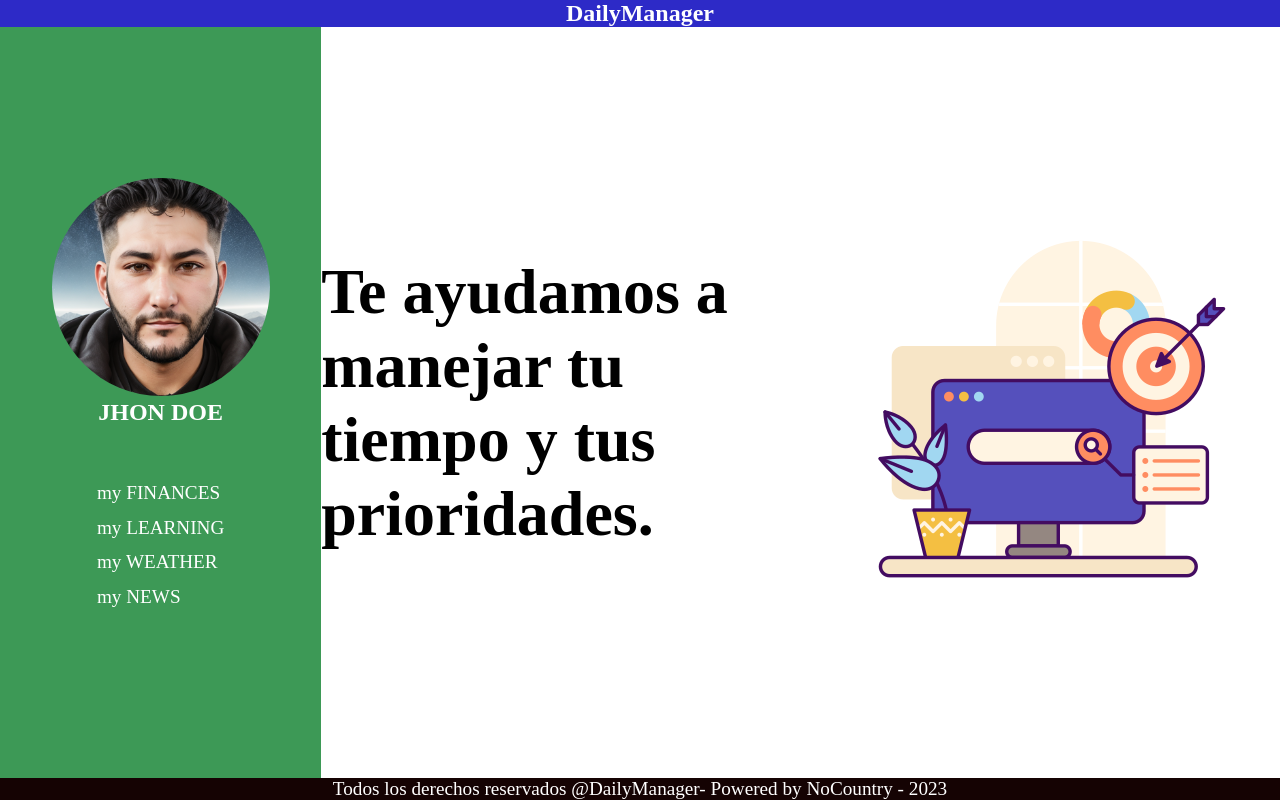
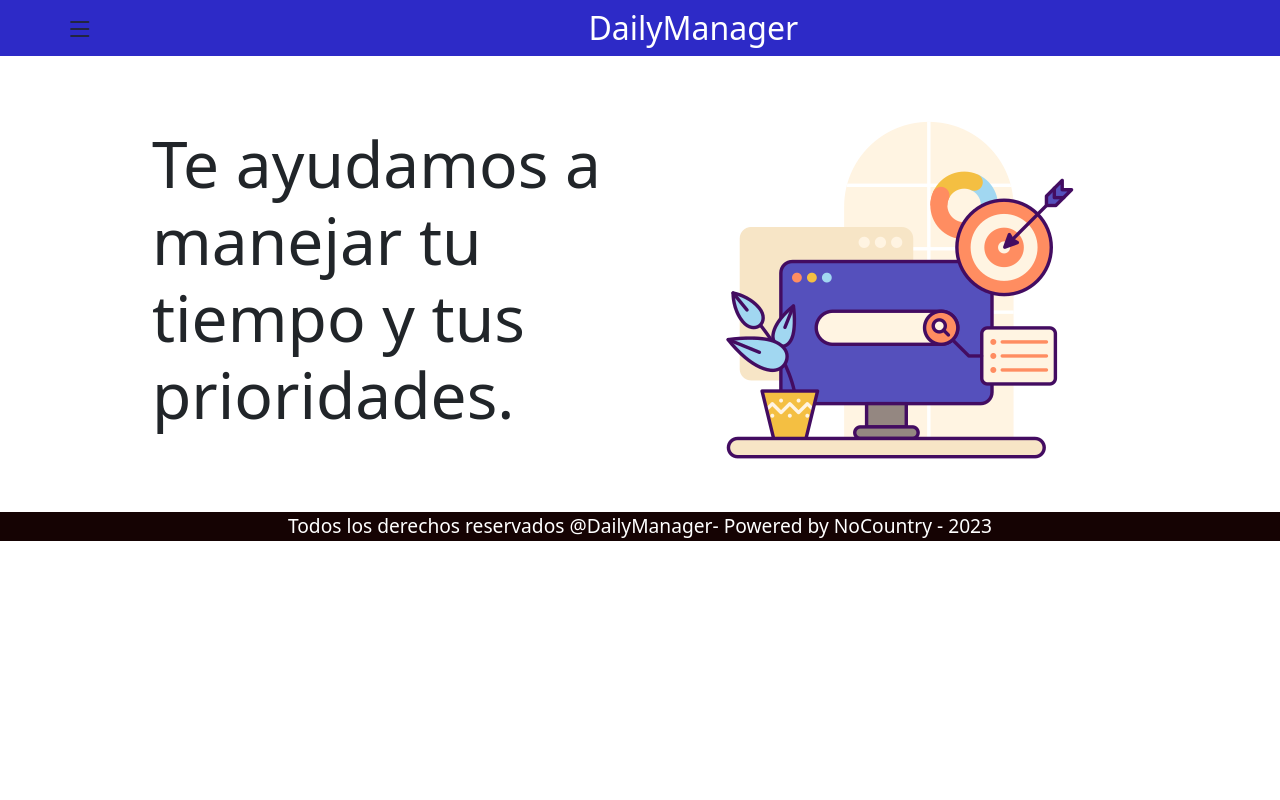
Before and after one commit to No-Country/S8-19-morn, a Next.js app in the folder client/daily-manager/: page / in a window 1280 px wide. Built offline with nearby package versions, Linux system fonts and the light colour scheme.

Commit message:
style: :lipstick: offcanvas sidebar

```diff
--- a/client/daily-manager/components/MainLayout/MainLayout.js
+++ b/client/daily-manager/components/MainLayout/MainLayout.js
@@ -1,23 +1,38 @@
-import React from "react";
 import styles from "../../scss/globals.module.scss";
 import Header from "../header/Header";
 import GreenPanel from "../greenPanel/GreenPanel";
 import Footer from "../footer/Footer";
 import PrincipalComponent from "../principalComponent/PrincipalComponent";
 
+
+
 const { mainLayout } = styles;
 
-export default function MainLayout() {
+export default function MainLayout({ children }) {
+
   return (
+
     <div className={mainLayout}>
-      <Header />
+      <div className="row p-0 m-0">
+        <div style={{ display: "flex", flexGrow: 1, padding: 0 }} >
 
-      <div style={{ display: "flex", flexGrow: 1}}>
-        <GreenPanel />
-        <PrincipalComponent />
+          <div className="offcanvas offcanvas-start w-25" tabindex="-1" id="offcanvas" data-bs-keyboard="false" data-bs-backdrop="false">
+            <div className="offcanvas-header">
+              <h6 className="offcanvas-title d-none d-sm-block" id="offcanvas">Menu</h6>
+              <button type="button" className="btn-close text-reset" data-bs-dismiss="offcanvas" aria-label="Close"></button>
+            </div>
+            <div className="offcanvas-body px-0">
+              <GreenPanel />
+            </div>
+          </div>
+
+          <div className="col ">
+            <Header />
+            <PrincipalComponent />
+            <Footer />
+          </div>
+        </div>
       </div>
-
-      <Footer />
     </div>
   );
 }
--- a/client/daily-manager/components/greenPanel/GreenPanel.js
+++ b/client/daily-manager/components/greenPanel/GreenPanel.js
@@ -1,25 +1,44 @@
-import React from "react";
+import React, { useState } from "react";
 import styles from "../../scss/globals.module.scss";
 import Image from "next/image";
 import ezeIa from "../../public/eze.png";
+import Link from "next/link";
 
-const {greenPanel, avatar, userTitle} = styles;
+const { greenPanel, avatar, userTitle } = styles;
 
 export default function GreenPanel() {
+
   return (
-    <div className={greenPanel}>
-      <Image src={ezeIa} alt='userAvatar' className={avatar}/>
-      <h5 className={userTitle}>JHON DOE</h5>
-      <nav>
-      <ul>
-        <li>my FINANCES</li>
-        <li>my LEARNING</li>
-        <li>my WEATHER</li>
-        <li>my NEWS</li>
-      </ul>
+    <>
+            <nav className={greenPanel}>
+              <Image src={ezeIa} alt='userAvatar' className={avatar} />
+              <h5 className={userTitle}>JHON DOE</h5>
 
-      </nav>
+              <ul className="menu">
+                <li>
+                  <Link href="my-finances" className="list-group-item border-0 d-inline-block text-truncate" data-bs-parent="#sidebar">
+                    my FINANCES
+                  </Link>
+                </li>
+                <li>
+                  <Link href="my-learning" className="list-group-item border-0 d-inline-block text-truncate" data-bs-parent="#sidebar">
+                    my LEARNING
+                  </Link>
+                </li>
+                <li>
+                  <Link href="my-weather" className="list-group-item border-0 d-inline-block text-truncate" data-bs-parent="#sidebar">
+                    my WEATHER
+                  </Link>
+                </li>
+                <li>
+                  <Link href="my-news" className="list-group-item border-0 d-inline-block text-truncate" data-bs-parent="#sidebar">
+                    my NEWS
+                  </Link>
+                </li>
+              </ul>
 
-    </div>
+            </nav>
+
+    </>
   );
 }
--- a/client/daily-manager/components/header/Header.js
+++ b/client/daily-manager/components/header/Header.js
@@ -9,7 +9,18 @@
 export default function Header() {
   return (
     <header className={header}>
+      <div className="row  p-0 m-0 align-items-center">
+      <div className="col-1 p-0 justify-content-center">
+      {/* <a href="#" data-bs-target="#sidebar" data-bs-toggle="collapse" className=" border rounded-3 p-1 m-1 text-decoration-none"><i className="bi bi-list bi-lg py-2 p-1"></i></a> */}
+      <button className="btn float-end" data-bs-toggle="offcanvas" data-bs-target="#offcanvas" role="button">
+                <i className="bi bi-list fs-3" data-bs-toggle="offcanvas" data-bs-target="#offcanvas"></i>
+            </button>
+      </div>
+
+      <div className="col-11">
       <h2>DailyManager</h2>
+      </div>
+      </div>
     </header>
   );
 }
--- a/client/daily-manager/scss/components/_footer.scss
+++ b/client/daily-manager/scss/components/_footer.scss
@@ -4,5 +4,6 @@
 .footer{
     background-color: $black-footer;
     margin: 0px;
-    color:#ffff
+    color:#ffff;
+    bottom: 0;
 }
--- a/client/daily-manager/scss/components/_greenPanel.scss
+++ b/client/daily-manager/scss/components/_greenPanel.scss
@@ -5,6 +5,7 @@
     @include flex-column;
     background-color: $green-panel;
     width: 327px;
+
 }
 
 .avatar{
--- a/client/daily-manager/src/pages/_app.js
+++ b/client/daily-manager/src/pages/_app.js
@@ -1,5 +1,11 @@
 import '../../styles/global.css'
+import 'bootstrap/dist/css/bootstrap.css'
+import 'bootstrap-icons/font/bootstrap-icons.css'
+import { useEffect } from 'react';
 
 export default function App({ Component, pageProps }) {
+  useEffect(() => {
+    require("bootstrap/dist/js/bootstrap.bundle.min.js");
+  }, []);
   return <Component {...pageProps} />
 }
```
